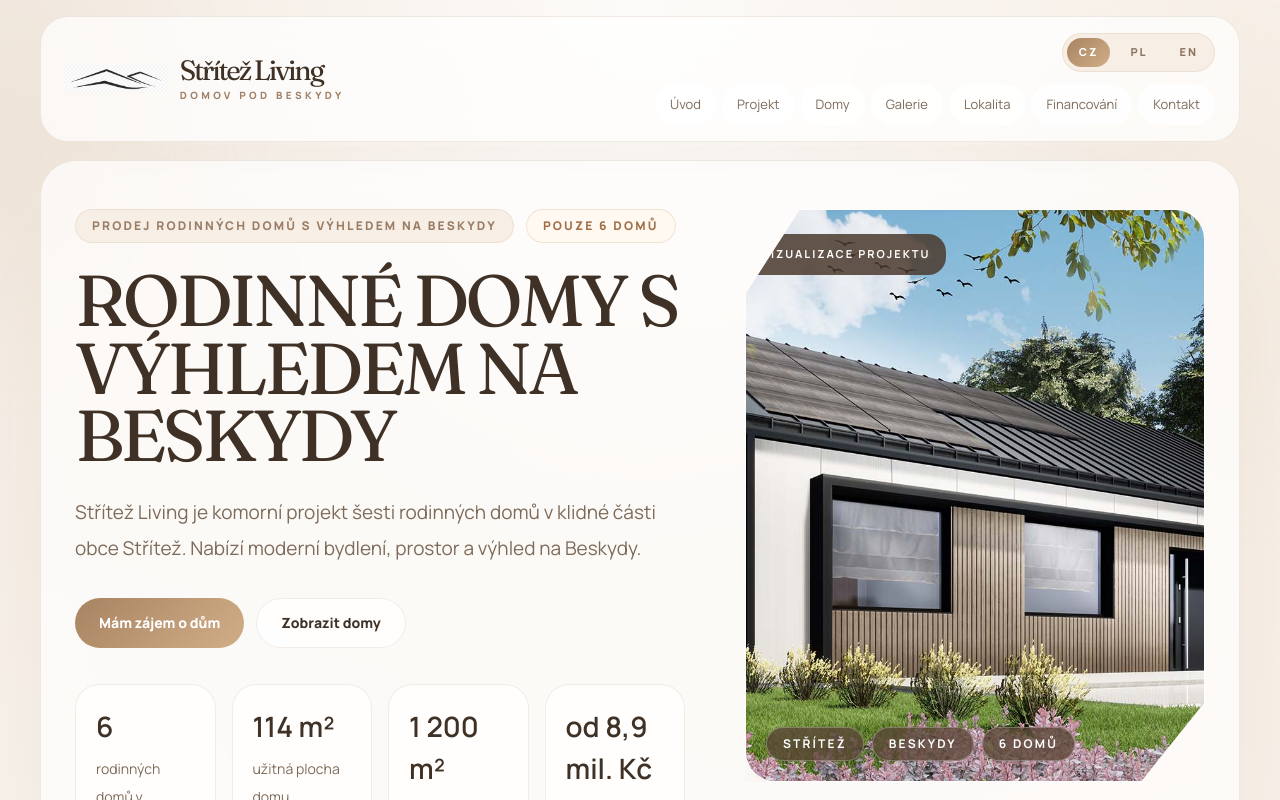
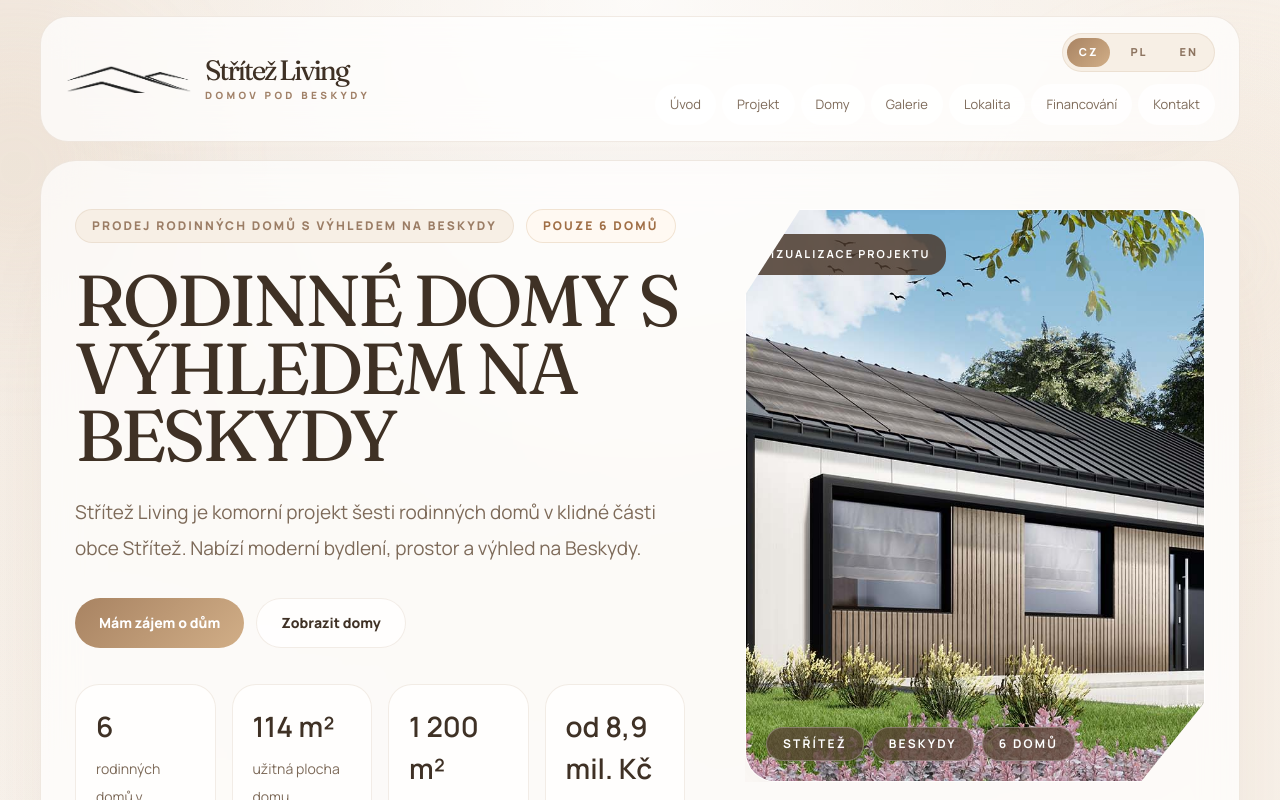
Before and after one commit to maxnesss/strizkov-living, a Next.js app: page / in a window 1280 px wide. Shown: the top 800 px of the page. Built offline with nearby package versions, Linux system fonts and the light colour scheme.

Commit message:
Fix logo transparency asset

```diff
--- a/src/components/site-logo.tsx
+++ b/src/components/site-logo.tsx
@@ -23,7 +23,7 @@ export function SiteLogo({
           className={compact ? "h-[28px] w-auto" : "h-[36px] w-auto"}
           height={252}
           priority
-          src="/log1-tight.png"
+          src="/log-tight.png"
           width={1152}
         />
       </span>
```
